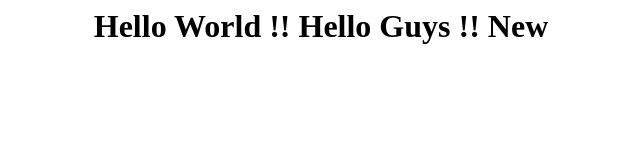
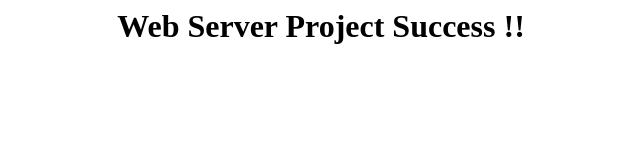
Before and after one commit to kunal-ys/kunal-webserver, a plain HTML site: page index.html in a window 1280 px wide. Shown: the whole page, without its empty margins (319-959 px from the left). Drawn offline with Linux system fonts and the light colour scheme.

Commit message:
Update index.html

```diff
--- a/index.html
+++ b/index.html
@@ -1,3 +1 @@
-<center><h1>Hello World !!</h1<center>
-Hello Guys !!
-New
+<center><h1>Web Server Project Success !!</h1<center>
```
